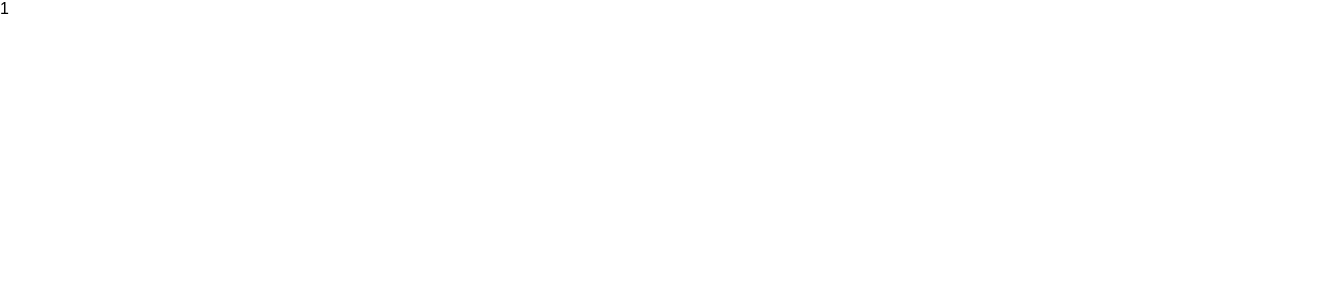
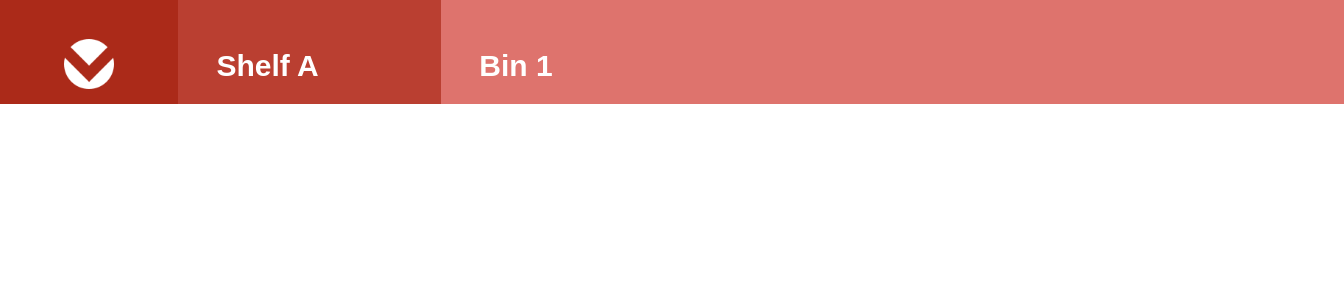
Before and after one commit to deltmd/shelfy, a React (Create React App) app: page / in a window 1280 px wide. Shown: the top 300 px of the page, 1344 px wide, since content can reach past the window. Built offline with nearby package versions, Linux system fonts and the light colour scheme.

Commit message:
updated header to be close to specs

```diff
--- a/src/App.js
+++ b/src/App.js
@@ -5,7 +5,7 @@ class App extends Component {
   constructor(props) {
     super(props);
     this.state={
-      depth: 1
+      depth: 3
     }
   }
 
@@ -18,7 +18,7 @@ class App extends Component {
   render() {
     return (
       <div>
-        <Header depth={this.state.depth}/>
+        <Header depth={this.state.depth} shelf='Shelf A' bin='Bin 1'/>
       </div>
     );
   }
--- a/src/Components/Header/Header.css
+++ b/src/Components/Header/Header.css
@@ -0,0 +1,91 @@
+.header_header-wrapper1{
+  height: 10vh;
+  width: 100%;
+  background: #ab2a19;
+  color: #fff;
+  font-size: 30px;
+  font-weight: 600;
+  display: flex;
+  text-align: center;
+  align-items: center;
+  padding-left: 25vw;
+  padding-top: 3vh;
+}
+.header_header-wrapper1 img{
+  width: 50px;
+  height: 50px;
+  margin-right: 8px;
+}
+.header_header-wrapper2{
+  height: 10vh;
+  width: 100%;
+  background: #ab2a19;
+  color: #fff;
+  font-size: 30px;
+  font-weight: 600;
+  display: flex;
+  text-align: center;
+  align-items: center;
+  padding-left: 8vw;
+  padding-top: 3vh;
+}
+.header_header-wrapper2 img{
+  width: 4vw;
+  height: 4vw;
+  margin-right: 8vw;
+}
+
+.header_shelf_sub-header-wrapper-2{
+  height: 100%;
+  width: 77vw;
+  background: rgba(255, 163, 163, 0.171);
+  display: flex;
+  align-self: center;
+  text-align: center;
+  margin-top: -3vh;
+  padding-left: 3vw;
+  padding-top: 3vh;
+  line-height: 3vh;
+}
+.header_header-wrapper3{
+  height: 10vh;
+  width: 100%;
+  background: #ab2a19;
+  color: #fff;
+  font-size: 30px;
+  font-weight: 600;
+  display: flex;
+  text-align: center;
+  align-items: center;
+  padding-left: 5vw;
+  padding-top: 3vh;
+}
+.header_header-wrapper3 img{
+  width: 50px;
+  height: 50px;
+  margin-right: 5vw;
+}
+.header_shelf_sub-header-wrapper-3{
+  height: 100%;
+  width: 20vw;
+  background: rgba(255, 163, 163, 0.171);
+  display: flex;
+  align-self: center;
+  text-align: center;
+  margin-top: -3vh;
+  padding-left: 3vw;
+  padding-top: 3vh;
+  line-height: 3vh;
+}
+.header_shelf_sub2-header-wrapper-3{
+  height: 100%;
+  width: 77vw;
+  background: rgba(255, 163, 163, 0.61);
+  display: flex;
+  align-self: center;
+  text-align: center;
+  margin-top: -3vh;
+  padding-left: 3vw;
+  padding-top: 3vh;
+  line-height: 3vh;
+}
--- a/src/Components/Header/Header.js
+++ b/src/Components/Header/Header.js
@@ -1,15 +1,36 @@
 import React, { Component } from 'react';
+import './Header.css'
+import logo from '../../Images/logo.png'
+
 class Header extends Component {
-  constructor() {
-    super()
+  constructor(props) {
+    super(props)
     this.state={
-      depth: 1
+      depth: this.props.depth
     }
   }
   render(){
     return(
       <div>
-        {this.state.depth}
+        {this.state.depth === 1 && <header className='header_header-wrapper1'>
+          <img src={logo} alt=""/>
+          <p>SHELFIE</p>
+        </header>}
+        {this.state.depth === 2 && <header className='header_header-wrapper2'>
+          <img src={logo} alt="" />
+          <div className='header_shelf_sub-header-wrapper-2'>
+            <p>{this.props.shelf}</p>
+          </div>
+        </header>}
+        {this.state.depth === 3 && <header className='header_header-wrapper3'>
+          <img src={logo} alt="" />
+          <div className='header_shelf_sub-header-wrapper-3'>
+            <p>{this.props.shelf}</p>
+          </div>
+          <div className='header_shelf_sub2-header-wrapper-3'>
+            <p>{this.props.bin}</p>
+          </div>
+        </header>}
       </div>
     )
   }
```
Also changed, not shown: src/Images/colors.png (added), src/Images/logo.png (added).
